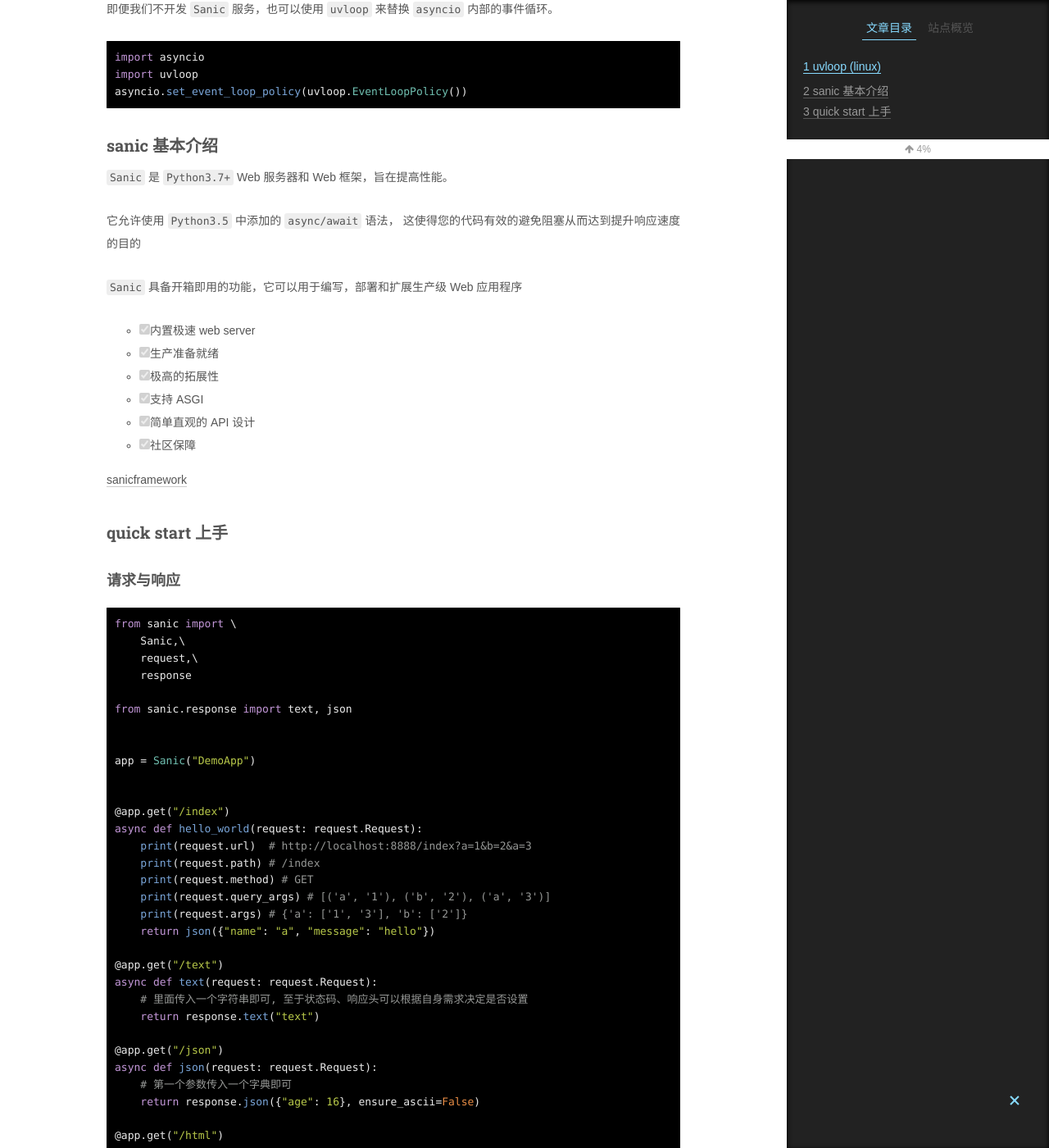
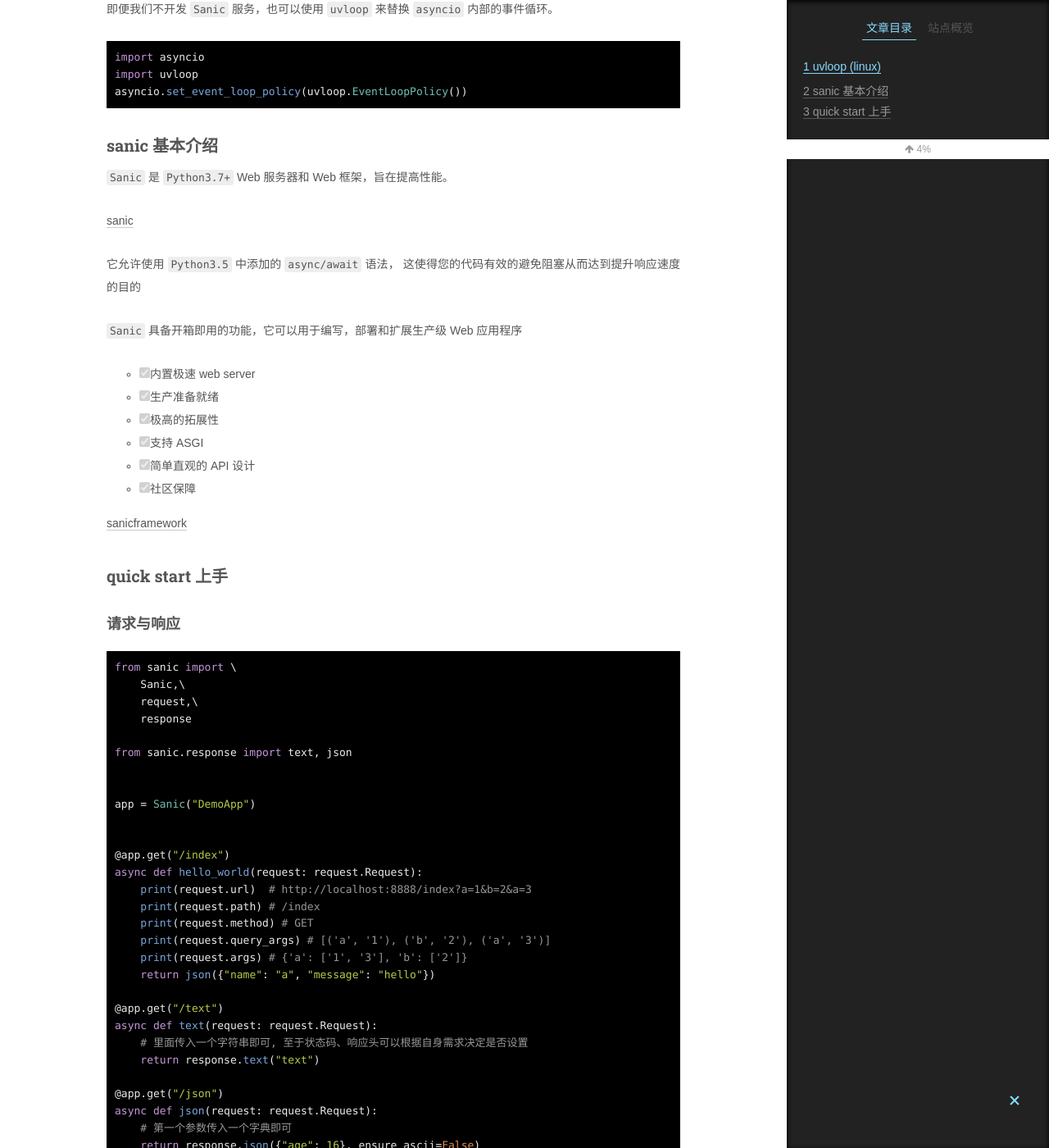
Before and after one commit to landybird/landybird.github.io, a Jekyll site: the page built from _posts/2021-07-18-sanic框架概述.md, in a window 1280 px wide and 1400 px high, scrolled down 520 px. Shown: the whole window at 82% size. Built offline with Jekyll 4.4.1, drawn with Linux system fonts in a browser that asks for light colours; some web fonts are replaced; a script that is not in the unit is left out; comment, search, counter and statistics services are not loaded.

Commit message:
Update 2021-07-18-sanic框架概述.md

```diff
--- a/_posts/2021-07-18-sanic框架概述.md
+++ b/_posts/2021-07-18-sanic框架概述.md
@@ -27,6 +27,8 @@ asyncio.set_event_loop_policy(uvloop.EventLoopPolicy())
 
 
 `Sanic` 是 `Python3.7+` Web 服务器和 Web 框架，旨在提高性能。
+
+[sanic](https://sanicframework.org/en/)
 
 
 它允许使用 `Python3.5` 中添加的 `async/await` 语法，
```
